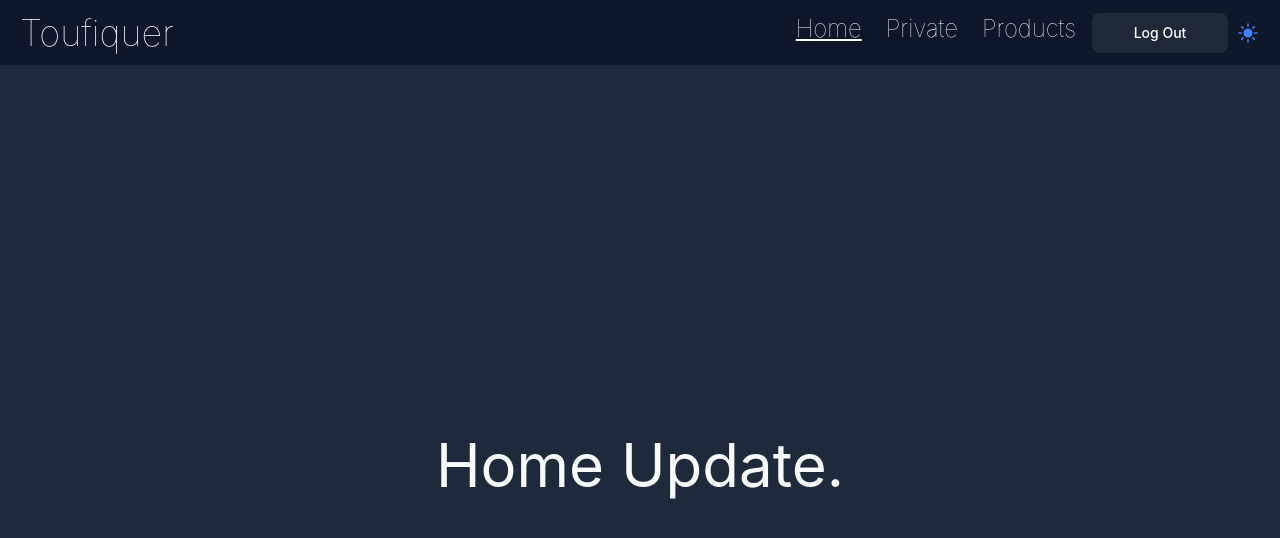
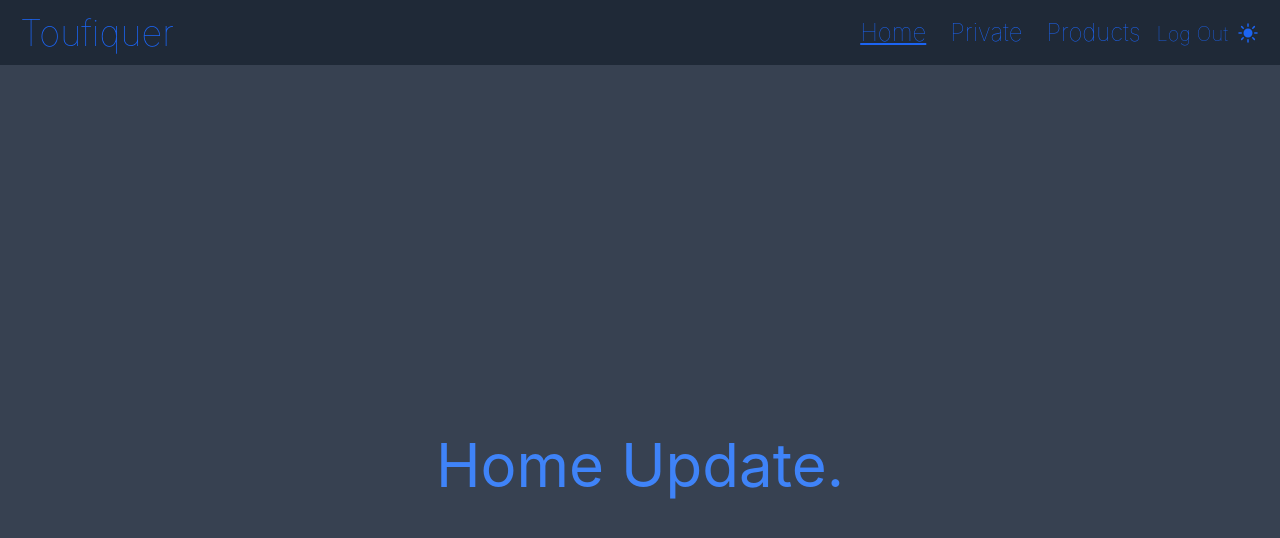
Before and after one commit to Toufiquer/client-web-prectice-01, a React (Create React App) app: page / in a window 1280 px wide. Shown: the top 538 px of the page. Built offline with nearby package versions, Linux system fonts and the light colour scheme; no server answers; sample sign-in values are in the browser's storage.

Commit message:
deploy in firebase

```diff
--- a/src/App.js
+++ b/src/App.js
@@ -18,14 +18,16 @@ function App() {
   const [dataThemeMode, setDataThemeMode] = useState("dark");
   const [dataThemeData, setDataThemeData] = useState({});
   useEffect(() => {
-    const getThemeData = ThemeData("light");
+    const getThemeData = ThemeData("dark");
     setDataThemeData(getThemeData);
   }, []);
+
+  const { background } = dataThemeData;
   return (
     <>
       <ThemeModeContext.Provider value={{ dataThemeMode, setDataThemeMode }}>
         <ThemeDataContext.Provider value={{ dataThemeData, setDataThemeData }}>
-          <div className={`min-h-screen w-full bg-slate-800 text-slate-50`}>
+          <div className={`min-h-screen w-full ${background} text-slate-50`}>
             <Navbar></Navbar>
             <Routes>
               <Route
@@ -80,5 +82,5 @@ function App() {
     </>
   );
 }
-
+export { ThemeDataContext, ThemeModeContext };
 export default App;
--- a/src/components/Home/Home.js
+++ b/src/components/Home/Home.js
@@ -1,7 +1,17 @@
-import React from "react";
+import React, { useContext } from "react";
+import { ThemeDataContext } from "../../App";
 
 const Home = () => {
-  return <div className={`min-h-screen w-full flex items-center justify-center text-6xl`}>Home Update.</div>;
+  const { dataThemeData } = useContext(ThemeDataContext);
+
+  const { text } = dataThemeData;
+  return (
+    <div
+      className={`min-h-screen w-full flex items-center justify-center text-6xl ${text}`}
+    >
+      Home Update.
+    </div>
+  );
 };
 
 export default Home;
--- a/src/components/Navbar/Navbar.js
+++ b/src/components/Navbar/Navbar.js
@@ -1,15 +1,19 @@
 import { Button } from "flowbite-react";
-import React from "react";
+import React, { useContext } from "react";
 import { useAuthState, useSignOut } from "react-firebase-hooks/auth";
 import { toast } from "react-toastify";
 import auth from "../../utilities/firebase";
 import Loading from "../Loading/Loading";
 import CustomLink from "./CustomLink";
-import { SunIcon } from "@heroicons/react/24/solid";
+import { SparklesIcon, SunIcon } from "@heroicons/react/24/solid";
+import { ThemeDataContext, ThemeModeContext } from "../../App";
+import ThemeData from "../../utilities/Theme/ThemeData";
 const customIdError = "custom-id-for-error";
 const Navbar = () => {
   const [user, loading, error] = useAuthState(auth);
   const [signOut, loading1, error1] = useSignOut(auth);
+  const { dataThemeMode, setDataThemeMode } = useContext(ThemeModeContext);
+  const { dataThemeData, setDataThemeData } = useContext(ThemeDataContext);
   if (loading || loading1) {
     return <Loading />;
   } else if (error || error1) {
@@ -18,36 +22,46 @@ const Navbar = () => {
     });
   }
   const handleTheme = () => {
-    console.log("data", " => Line No: 21");
+    if (dataThemeMode === "dark") {
+      const getThemeData = ThemeData("light");
+      setDataThemeData(getThemeData);
+      setDataThemeMode("light");
+    } else if (dataThemeMode === "light") {
+      const getThemeData = ThemeData("dark");
+      setDataThemeData(getThemeData);
+      setDataThemeMode("dark");
+    }
   };
+  const { backgroundI, textI, hoverText } = dataThemeData;
+
   return (
     <div
-      className={`min-h-[65px] px-5 text-2xl font-thin bg-slate-900 flex items-center`}
+      className={`min-h-[65px] px-5 text-2xl font-thin ${backgroundI} ${textI} flex items-center`}
     >
       <div className="flex items-center justify-between w-full">
         <div className=" text-4xl">Toufiquer</div>
         <div className="flex gap-2">
           <ul className={`flex gap-2`}>
-            <li>
+            <li className={`  ${hoverText}`}>
               <CustomLink to="/">Home</CustomLink>
             </li>
-            <li>
+            <li className={`  ${hoverText}`}>
               <CustomLink to="/private">Private</CustomLink>
             </li>
-            <li>
+            <li className={`  ${hoverText}`}>
               <CustomLink to="/products">Products</CustomLink>
             </li>
-            <li>
+            <li className={`  ${hoverText}`}>
               {!user ? (
                 <CustomLink to="/logIn">LogIn</CustomLink>
               ) : (
-                <Button
+                <CustomLink
                   onClick={() => signOut()}
                   className={`border-1 border-solid border-gray-400`}
-                  color="dark"
+                  to="/logIn"
                 >
-                  <span className={`w-[100px] `}>Log Out</span>
-                </Button>
+                  <span className={`w-[100px] text-xl font-thin`}>Log Out</span>
+                </CustomLink>
               )}
             </li>
           </ul>
@@ -55,7 +69,11 @@ const Navbar = () => {
             onClick={handleTheme}
             className={` flex items-center justify-center cursor-pointer`}
           >
-            <SunIcon className="h-6 w-6 text-blue-500 "></SunIcon>
+            {dataThemeMode === "dark" ? (
+              <SunIcon className="h-6 w-6 "></SunIcon>
+            ) : (
+              <SparklesIcon className="h-6 w-6 "></SparklesIcon>
+            )}
           </span>
         </div>
       </div>
--- a/src/utilities/Theme/ThemeData.js
+++ b/src/utilities/Theme/ThemeData.js
@@ -1,14 +1,23 @@
 const ThemeData = (themeMode) => {
-  let backGround, backGroundI, text, textI;
+  let background, backgroundI, text, textI, hoverText;
   switch (themeMode) {
     case "light":
-      backGround = "bg-blue-400";
-      backGroundI = "bg-blue-500";
-      text = "font-gray-500";
-      textI = "font-gray-600";
+      background = "bg-blue-400";
+      backgroundI = "bg-blue-500";
+      text = "text-gray-600";
+      textI = "text-gray-700";
+      hoverText = "hover:text-gray-900";
+      break;
+    case "dark":
+    default:
+      background = "bg-gray-700";
+      backgroundI = "bg-gray-800";
+      text = "text-blue-500";
+      textI = "text-blue-600";
+      hoverText = "hover:text-blue-400";
       break;
   }
-  return { backGround, backGroundI, text, textI };
+  return { background, backgroundI, text, textI, hoverText };
 };
 
 export default ThemeData;
```
